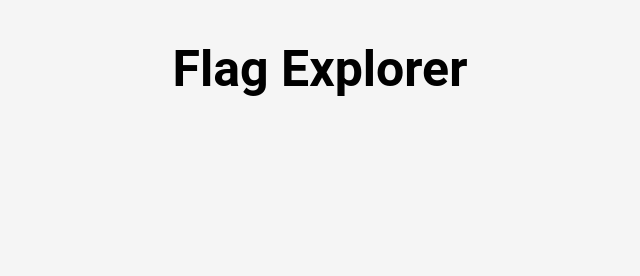
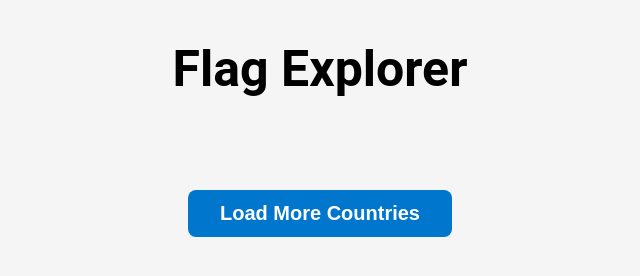
Before and after one commit to Crowe-Brian-J/treehouse_u5_practicesessions_fetch, a plain HTML site: page index.html in a window 1280 px wide. Shown: the whole page, without its empty margins (320-960 px from the left). Drawn offline with Linux system fonts and the light colour scheme; no server answers.

Commit message:
lazy loading so the page doesn't render all countries at once

```diff
--- a/css/style.css
+++ b/css/style.css
@@ -48,3 +48,21 @@ h1 {
   max-width: 300px;
   margin-bottom: 10px;
 }
+
+#load-more {
+  display: block;
+  margin: 2rem auto;
+  padding: 0.75rem 2rem;
+  font-size: 1.25rem;
+  font-weight: bold;
+  background-color: #0077cc;
+  color: #fff;
+  border: none;
+  border-radius: 8px;
+  cursor: pointer;
+  transition: background-color 0.3s ease;
+}
+
+#load-more:hover {
+  background-color: #005fa3;
+}
--- a/index.html
+++ b/index.html
@@ -25,6 +25,7 @@
       </div>
       -->
     </div>
+    <button id="load-more" onclick="loadMoreCountries()">Load More Countries</button>
     <script src="js/app.js"></script>
   </body>
 </html>
--- a/js/app.js
+++ b/js/app.js
@@ -21,10 +21,10 @@ const getCountries = async () => {
     }
 
     // Convert the response to JSON
-    const countries = await response.json()
+    allCountries = await response.json()
 
-    // Pass the data to the displayCountries function
-    displayCountries(countries)
+    // Show the first batch
+    loadMoreCountries()
   } catch (err) {
     console.error('Error fetching countries: ', err)
   }
@@ -44,7 +44,6 @@ const displayCountries = (countries) => {
     // some countries have more than one
     const capital = country.capital[0]
     const population = country.population?.toLocaleString()
-    //double check for country code
     const flag = country.flags.svg
     const region = country.region
 
@@ -70,5 +69,17 @@ const displayCountries = (countries) => {
   })
 }
 
+// Load next batch
+const loadMoreCountries = () => {
+  const nextBatch = allCountries.slice(currentIndex, currentIndex + batchSize)
+  displayCountries(nextBatch)
+  currentIndex += batchSize
+
+  // Hide button if we've loaded them all
+  if (currentIndex >= allCountries.length) {
+    document.getElementById('load-more').style.display = 'none'
+  }
+}
+
 //3. Call the getCountries function.
 getCountries()
```
